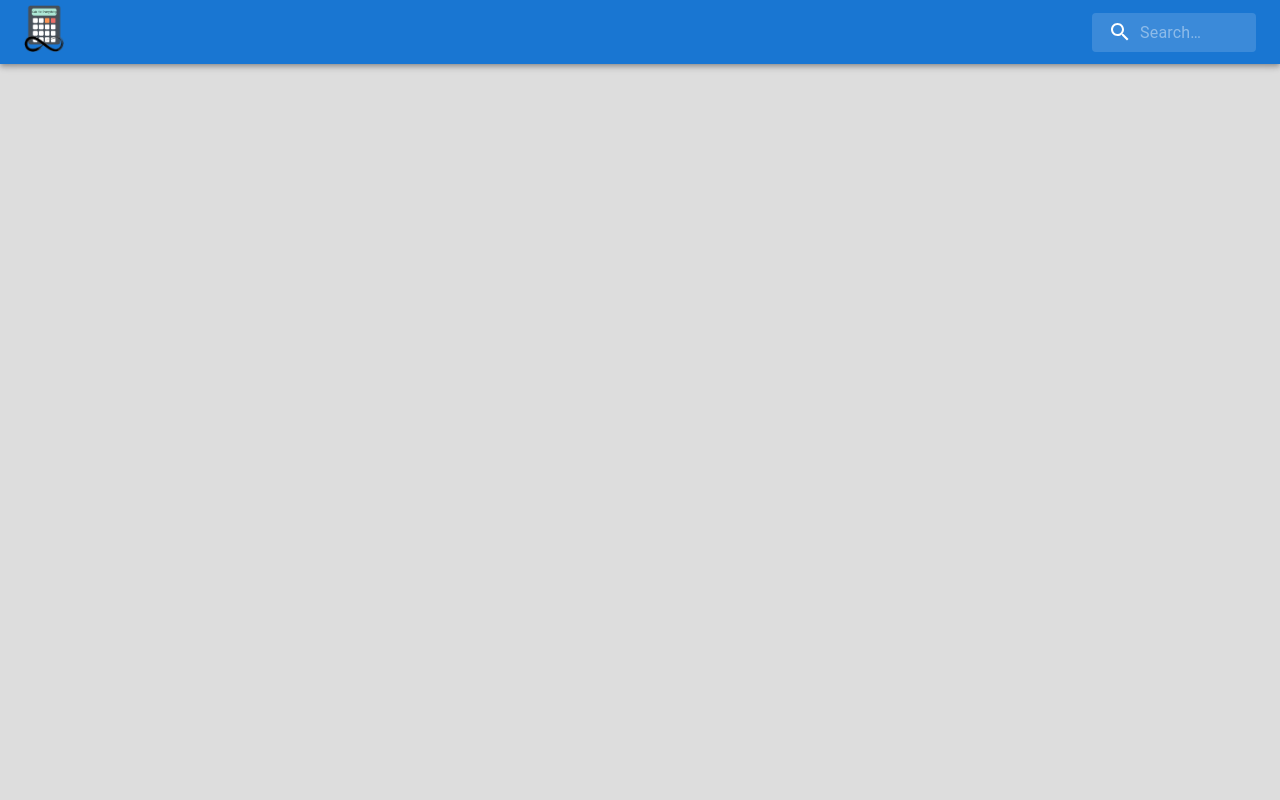
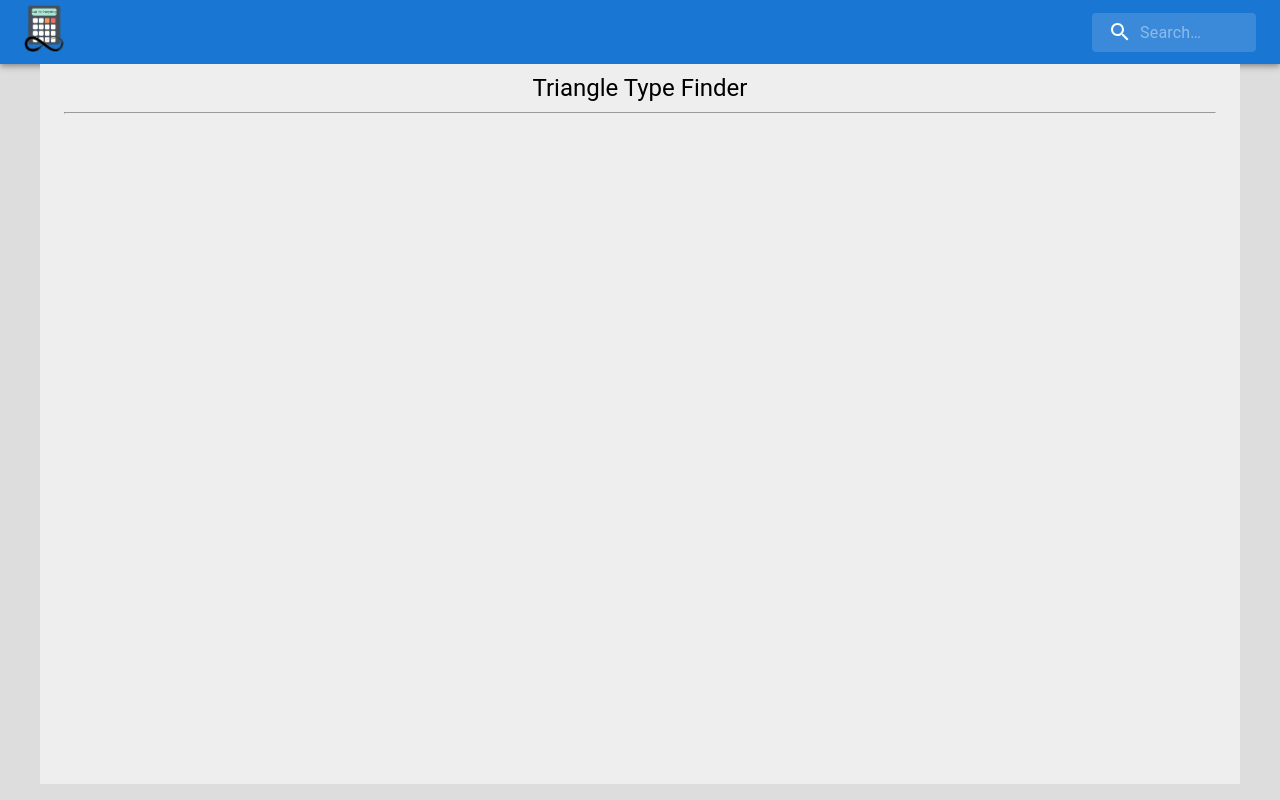
Before and after one commit to SarthakKeshari/calc_for_everything, a React (Create React App) app in the folder calculators/: page /triangletypefinder in a window 1280 px wide. Before the commit this address had no page. Built offline with nearby package versions, Linux system fonts and the light colour scheme.

Commit message:
Added folders for contribution

```diff
--- a/calculators/src/App.js
+++ b/calculators/src/App.js
@@ -90,6 +90,7 @@ import MainColorCodeFormatConverter from './computer_science/colorCodeFormatConv
 import MainDistanceFormula from './mathematical/distanceFormula/MainDistanceFormula';
 import MainWaterIntakeCalculator from './health/waterIntakeCalculator/MainWaterIntakeCalculator';
 import MainBayesianProbabilityCalculator from './mathematical/bayesianProbabilityCalc/MainBayesianProbabilityCalculator';
+import MainTriangleTypeFinder from './mathematical/triangleTypeFinder/MainTriangleTypeFinder';
 
 function App() {
   return (
@@ -170,6 +171,7 @@ function App() {
             <Route path="profitlosscalc" element={<MainProfitLossCalc />} />
             <Route path="distancecalc" element={<MainDistanceFormula />} />
             <Route path="bayesianprobabilitycalculator" element={<MainBayesianProbabilityCalculator />} />
+            <Route path="triangletypefinder" element={<MainTriangleTypeFinder />} />
             {/* Chemistry */}
             <Route path="phcalc" element={<MainPHCalc />} />
             <Route path="chemicaleqbalancer" element={<MainChemicalEqBalancer />} />
--- a/calculators/src/Home.js
+++ b/calculators/src/Home.js
@@ -83,6 +83,7 @@ export default function Home() {
             <HomeGridItem calcName="Profit Loss Calculator" path="/profitlosscalc"/>
             <HomeGridItem calcName="Distance Calculator" path="/distancecalc"/>
             <HomeGridItem calcName="Bayesian Probability Calculator" path="/bayesianprobabilitycalculator"/>
+            <HomeGridItem calcName="Triangle Type Finder" path="/triangletypefinder"/>
         </Grid>
         <br/>
         <Typography pt={1} variant='h5'>Chemistry</Typography>
--- /dev/null
+++ b/calculators/src/mathematical/triangleTypeFinder/MainTriangleTypeFinder.js
@@ -0,0 +1,14 @@
+import React from 'react';
+import { Container, Typography } from '@mui/material';
+
+function MainTriangleTypeFinder(){
+    return(
+        <Container maxWidth="lg" sx={{ bgcolor: '#eeeeee', minHeight: '90vh', paddingY:"10" }}>
+            <Typography pt={1} variant='h5' sx = {{textAlign: "center"}}>Triangle Type Finder</Typography>
+            <hr/>
+            <br/>
+        </Container>
+    )
+}
+
+export default MainTriangleTypeFinder;
```
